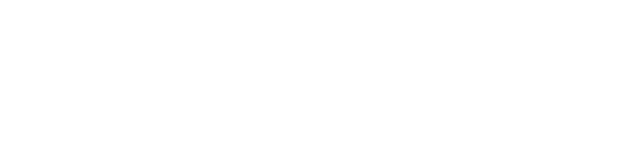
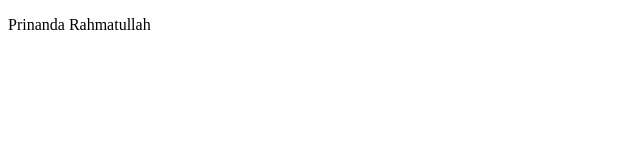
Before and after one commit to PrinandaRahmatullah/PrinandaRahmatullah.github.io, a plain HTML site: page index.html in a window 1280 px wide. Shown: the whole page, without its empty margins (0-640 px from the left). Drawn offline with Linux system fonts and the light colour scheme.

Commit message:
add p tag

```diff
--- a/index.html
+++ b/index.html
@@ -6,5 +6,7 @@
         <meta name="viewport" content="width=device-width, initial-scale=1.0" />
         <title>Prinanda Rahmatullah</title>
     </head>
-    <body></body>
+    <body>
+        <p>Prinanda Rahmatullah</p>
+    </body>
 </html>
```
